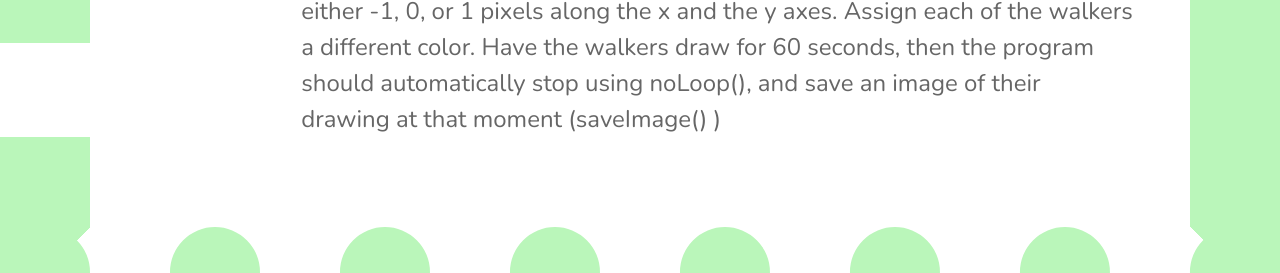
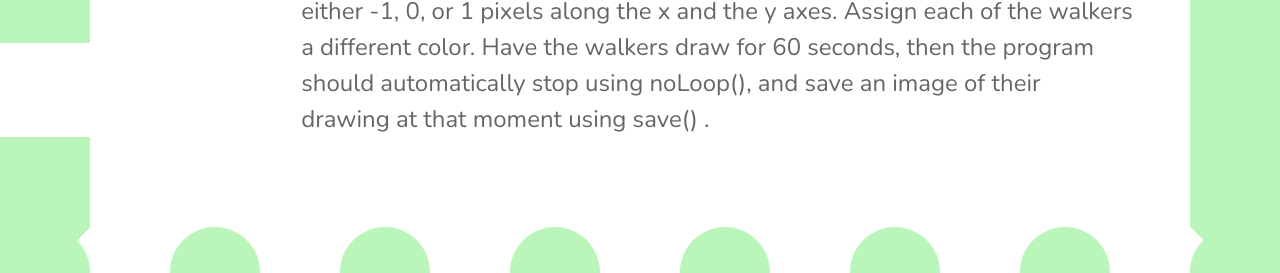
Before and after one commit to lee2sman/cs1_fall2022, a Jekyll site: the page built from pages/final.md, in a window 1280 px wide and 900 px high, scrolled down 4759 px. Shown: the part 583-856 px from the top of the window. Built offline with Jekyll 4.4.1, drawn with Linux system fonts in a browser that asks for light colours; our own code applies the rules of GitHub Pages for plain Markdown files; some of the changed text lies outside the part shown.

Commit message:
update code call at end - save()

```diff
--- a/pages/final.md
+++ b/pages/final.md
@@ -50,4 +50,4 @@ Create a program with a class Mover. The Mover class should have x, y, xspeed an
 
 D>
 EXTRA CREDIT CODE PROBLEM:
-Start by making a duplicate of the previous solution. But now make an array of 20 movers. They will act slightly different and be called walkers. Each time draw runs each walker can only move one step: which we define as moving either -1, 0, or 1 pixels along the x and the y axes. Assign each of the walkers a different color. Have the walkers draw for 60 seconds, then the program should automatically stop using noLoop(), and save an image of their drawing at that moment (saveImage() )
+Start by making a duplicate of the previous solution. But now make an array of 20 movers. They will act slightly different and be called walkers. Each time draw runs each walker can only move one step: which we define as moving either -1, 0, or 1 pixels along the x and the y axes. Assign each of the walkers a different color. Have the walkers draw for 60 seconds, then the program should automatically stop using noLoop(), and save an image of their drawing at that moment using save() .
```
